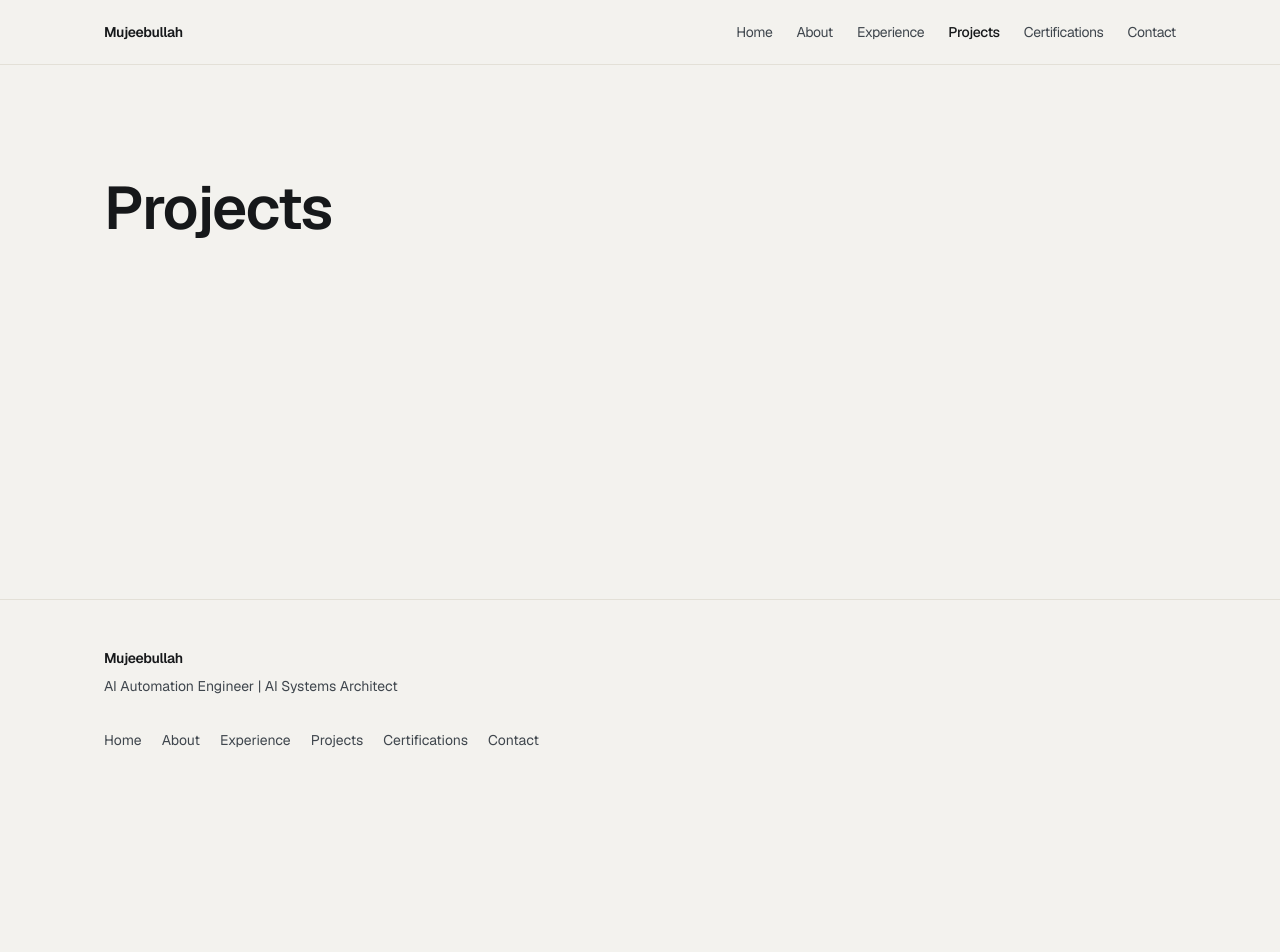
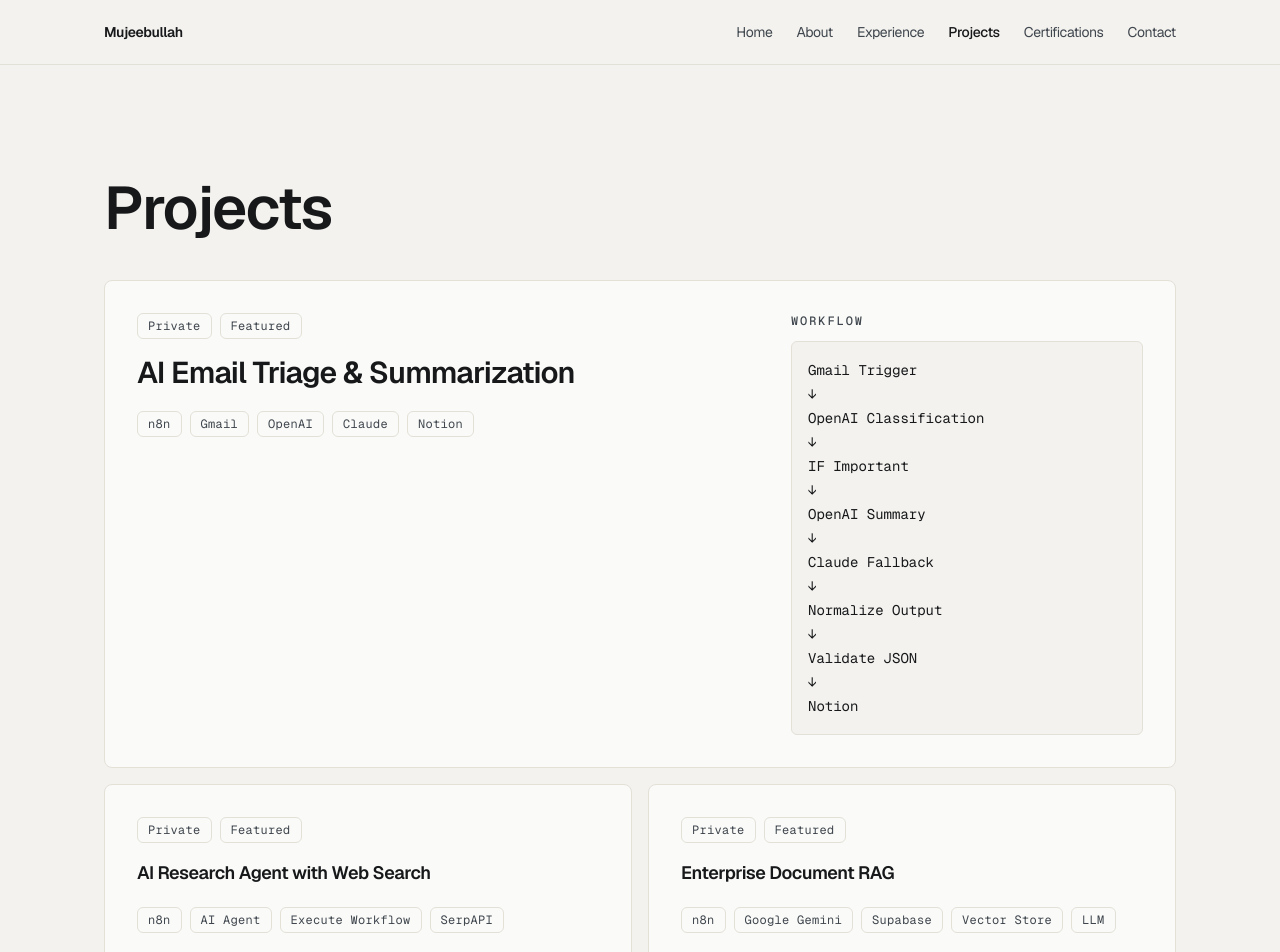
Before and after one commit to mujeebullahkalhoro/ai-automation-portfolio, a Next.js app: page /projects in a window 1280 px wide. Shown: the top 952 px of the page. Before the commit the page ends 800 px from the top, so only its background shows below. Built offline with nearby package versions, Linux system fonts and the light colour scheme.

Commit message:
feat: add featured automation projects

```diff
--- a/src/components/projects/project-card.tsx
+++ b/src/components/projects/project-card.tsx
@@ -2,16 +2,27 @@ import Image from "next/image";
 import Link from "next/link";
 import { ProjectTags } from "@/components/projects/project-tags";
 import { formatProjectStatus } from "@/components/projects/project-status";
+import { ProjectWorkflow } from "@/components/projects/project-workflow";
 import { Badge, Card, CardText, CardTitle } from "@/components/ui";
+import { cn } from "@/lib/utils";
 import type { Project } from "@/types";
 
 type ProjectCardProps = {
   project: Project;
+  layout?: "standard" | "featured";
 };
 
-export function ProjectCard({ project }: ProjectCardProps) {
+export function ProjectCard({ project, layout = "standard" }: ProjectCardProps) {
+  const featured = layout === "featured";
+
   return (
-    <Card className="flex h-full flex-col">
+    <Card
+      className={cn(
+        "flex h-full flex-col",
+        featured && "lg:grid lg:grid-cols-[minmax(0,1fr)_minmax(16rem,22rem)] lg:gap-10",
+      )}
+    >
+      <div className="flex h-full flex-col">
         {project.thumbnail ? (
           <Image
             src={project.thumbnail}
@@ -22,17 +33,28 @@ export function ProjectCard({ project }: ProjectCardProps) {
           />
         ) : null}
         <div className="flex flex-wrap gap-2">
-        <Badge tone="accent">{project.category}</Badge>
+          {project.category ? <Badge tone="accent">{project.category}</Badge> : null}
           <Badge>{formatProjectStatus(project.status)}</Badge>
           {project.featured ? <Badge>Featured</Badge> : null}
         </div>
-      <CardTitle className="mt-4">
+        <CardTitle className={cn("mt-4", featured && "text-2xl sm:text-3xl")}>
           <Link href={`/projects/${project.slug}`}>{project.title}</Link>
         </CardTitle>
+        {project.description ? (
           <CardText className="line-clamp-3">{project.description}</CardText>
+        ) : null}
         <div className="mt-5">
           <ProjectTags technologies={project.technologies} />
         </div>
+      </div>
+      {featured && project.workflow ? (
+        <div className="mt-8 lg:mt-0">
+          <p className="mb-3 font-mono text-xs font-medium uppercase tracking-[0.16em] text-muted">
+            Workflow
+          </p>
+          <ProjectWorkflow workflow={project.workflow} />
+        </div>
+      ) : null}
     </Card>
   );
 }
--- a/src/components/projects/project-detail.tsx
+++ b/src/components/projects/project-detail.tsx
@@ -1,6 +1,7 @@
 import Image from "next/image";
 import { ProjectTags } from "@/components/projects/project-tags";
 import { formatProjectStatus } from "@/components/projects/project-status";
+import { ProjectWorkflow } from "@/components/projects/project-workflow";
 import {
   Badge,
   ButtonLink,
@@ -16,7 +17,6 @@ type ProjectDetailProps = {
 
 const caseStudyFields = [
   ["Architecture", "architecture"],
-  ["Workflow", "workflow"],
   ["Challenges", "challenges"],
   ["Results", "results"],
 ] as const;
@@ -30,14 +30,16 @@ export function ProjectDetail({ project }: ProjectDetailProps) {
     <article className="max-w-3xl">
       <TextLink href="/projects">All projects</TextLink>
       <div className="mt-8 flex flex-wrap gap-2">
-        <Badge tone="accent">{project.category}</Badge>
+        {project.category ? <Badge tone="accent">{project.category}</Badge> : null}
         <Badge>{formatProjectStatus(project.status)}</Badge>
         {project.featured ? <Badge>Featured</Badge> : null}
       </div>
       <Heading className="mt-4 max-w-3xl">{project.title}</Heading>
-      <Text variant="muted" className="mt-6">
-        {project.description}
-      </Text>
+      {project.description ? (
+        <Text variant="muted" className="mt-6">
+          {project.description}
+        </Text>
+      ) : null}
       <div className="mt-6">
         <ProjectTags technologies={project.technologies} />
       </div>
@@ -89,6 +91,16 @@ export function ProjectDetail({ project }: ProjectDetailProps) {
           ) : null}
         </div>
       ) : null}
+      {project.workflow ? (
+        <section className="mt-12">
+          <Heading level={2} size={3}>
+            Workflow
+          </Heading>
+          <div className="mt-4">
+            <ProjectWorkflow workflow={project.workflow} />
+          </div>
+        </section>
+      ) : null}
       {caseStudyFields.map(([label, field]) => {
         const body = project[field];
 
--- a/src/components/projects/project-grid.tsx
+++ b/src/components/projects/project-grid.tsx
@@ -10,20 +10,31 @@ export function ProjectGrid({ projects }: ProjectGridProps) {
     return null;
   }
 
-  const ordered = [...projects].sort(
-    (first, second) => Number(second.featured) - Number(first.featured),
-  );
+  const featured = projects.filter((project) => project.featured);
+  const rest = projects.filter((project) => !project.featured);
+  const [lead, ...featuredRest] = featured;
 
   return (
-    <ul className="mt-10 grid gap-4 md:grid-cols-2">
-      {ordered.map((project) => (
-        <li
-          key={project.slug}
-          className={project.featured ? "md:col-span-2" : undefined}
-        >
-          <ProjectCard project={project} />
-        </li>
-      ))}
-    </ul>
+    <div className="mt-10 flex flex-col gap-4">
+      {lead ? <ProjectCard project={lead} layout="featured" /> : null}
+      {featuredRest.length > 0 ? (
+        <ul className="grid gap-4 md:grid-cols-2">
+          {featuredRest.map((project) => (
+            <li key={project.slug}>
+              <ProjectCard project={project} />
+            </li>
+          ))}
+        </ul>
+      ) : null}
+      {rest.length > 0 ? (
+        <ul className="grid gap-4 md:grid-cols-2">
+          {rest.map((project) => (
+            <li key={project.slug}>
+              <ProjectCard project={project} />
+            </li>
+          ))}
+        </ul>
+      ) : null}
+    </div>
   );
 }
--- a/src/components/projects/project-status.ts
+++ b/src/components/projects/project-status.ts
@@ -1,9 +1,12 @@
 import type { ProjectStatus } from "@/types";
 
 export function formatProjectStatus(status: ProjectStatus): string {
-  if (status === "in-progress") {
-    return "In progress";
+  switch (status) {
+    case "completed":
+      return "Completed";
+    case "in-progress":
+      return "In progress";
+    case "private":
+      return "Private";
   }
-
-  return "Completed";
 }
--- /dev/null
+++ b/src/components/projects/project-workflow.tsx
@@ -0,0 +1,11 @@
+type ProjectWorkflowProps = {
+  workflow: string;
+};
+
+export function ProjectWorkflow({ workflow }: ProjectWorkflowProps) {
+  return (
+    <pre className="overflow-x-auto rounded-md border border-border bg-background p-4 font-mono text-sm leading-6 whitespace-pre text-foreground">
+      {workflow}
+    </pre>
+  );
+}
--- a/src/data/projects.ts
+++ b/src/data/projects.ts
@@ -1,6 +1,87 @@
 import type { Project } from "@/types";
 
-export const projects: readonly Project[] = [];
+export const projects: readonly Project[] = [
+  {
+    title: "AI Email Triage & Summarization",
+    slug: "ai-email-triage-summarization",
+    technologies: ["n8n", "Gmail", "OpenAI", "Claude", "Notion"],
+    featured: true,
+    status: "private",
+    workflow: `Gmail Trigger
+↓
+OpenAI Classification
+↓
+IF Important
+↓
+OpenAI Summary
+↓
+Claude Fallback
+↓
+Normalize Output
+↓
+Validate JSON
+↓
+Notion`,
+  },
+  {
+    title: "AI Research Agent with Web Search",
+    slug: "ai-research-agent-web-search",
+    technologies: ["n8n", "AI Agent", "Execute Workflow", "SerpAPI"],
+    featured: true,
+    status: "private",
+    workflow: `User Query
+↓
+AI Agent
+↓
+Tool Decision
+↓
+Execute Workflow Tool
+↓
+SerpAPI
+↓
+Search Results
+↓
+AI Agent
+↓
+Final Answer`,
+  },
+  {
+    title: "Enterprise Document RAG",
+    slug: "enterprise-document-rag",
+    technologies: ["n8n", "Google Gemini", "Supabase", "Vector Store", "LLM"],
+    featured: true,
+    status: "private",
+    workflow: `PDF
+↓
+Document Loader
+↓
+Text Splitter
+↓
+Gemini Embeddings
+↓
+Supabase Vector Store
+↓
+User Query
+↓
+Retrieval
+↓
+LLM
+↓
+Grounded Answer`,
+  },
+  {
+    title: "Gmail Auto-Labeling & Slack Alerts",
+    slug: "gmail-auto-labeling-slack-alerts",
+    technologies: ["n8n", "Gmail", "Slack", "Switch"],
+    featured: true,
+    status: "private",
+    workflow: `Gmail Trigger
+↓
+Switch
+├── Accounting → Gmail Label
+└── Lead → Slack Alert`,
+  },
+];
 
 export function getProjectBySlug(slug: string): Project | undefined {
   return projects.find((project) => project.slug === slug);
--- a/src/types/index.ts
+++ b/src/types/index.ts
@@ -5,13 +5,13 @@ export type Site = {
   github: string;
 };
 
-export type ProjectStatus = "in-progress" | "completed";
+export type ProjectStatus = "completed" | "in-progress" | "private";
 
 export type Project = {
   title: string;
   slug: string;
-  description: string;
-  category: string;
+  description?: string;
+  category?: string;
   technologies: string[];
   thumbnail?: string;
   video?: string;
```
Lines whose indentation alone changed are shown as unchanged.
